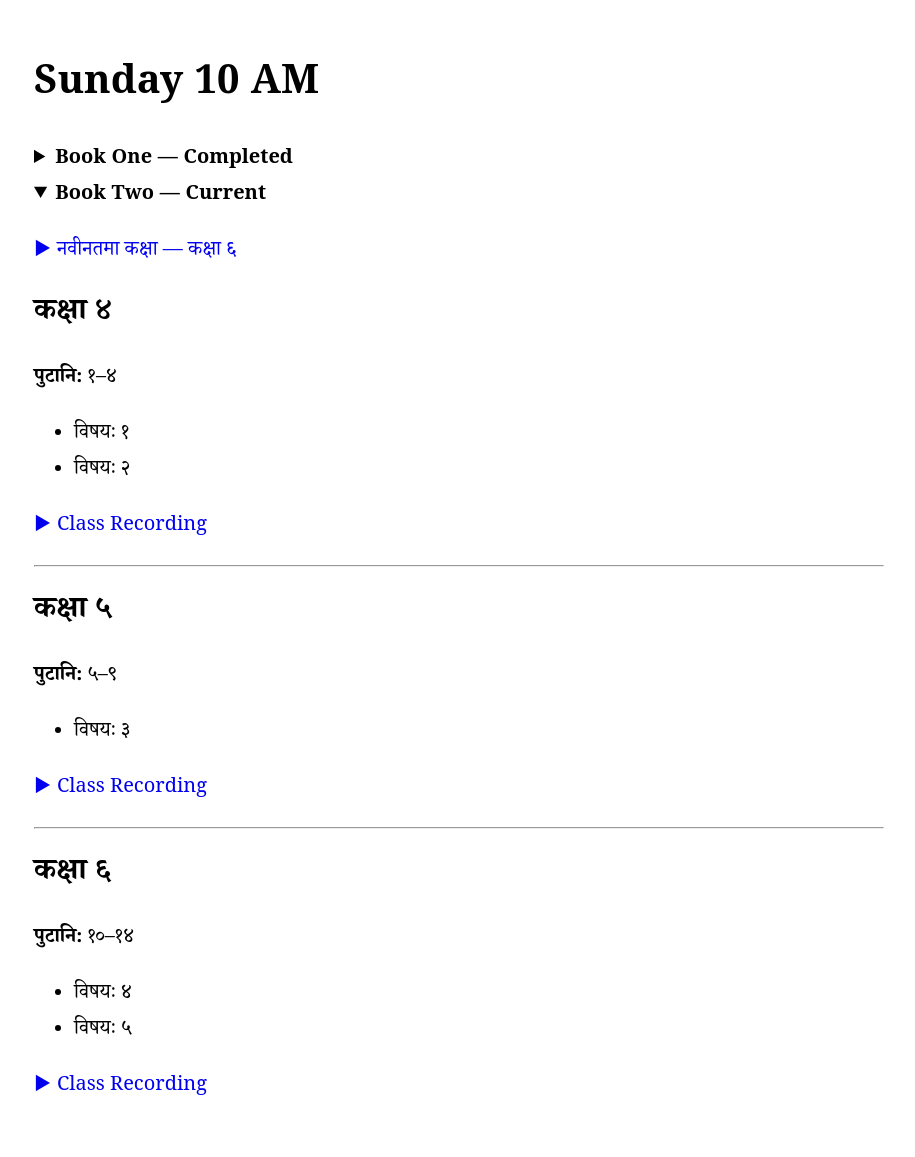
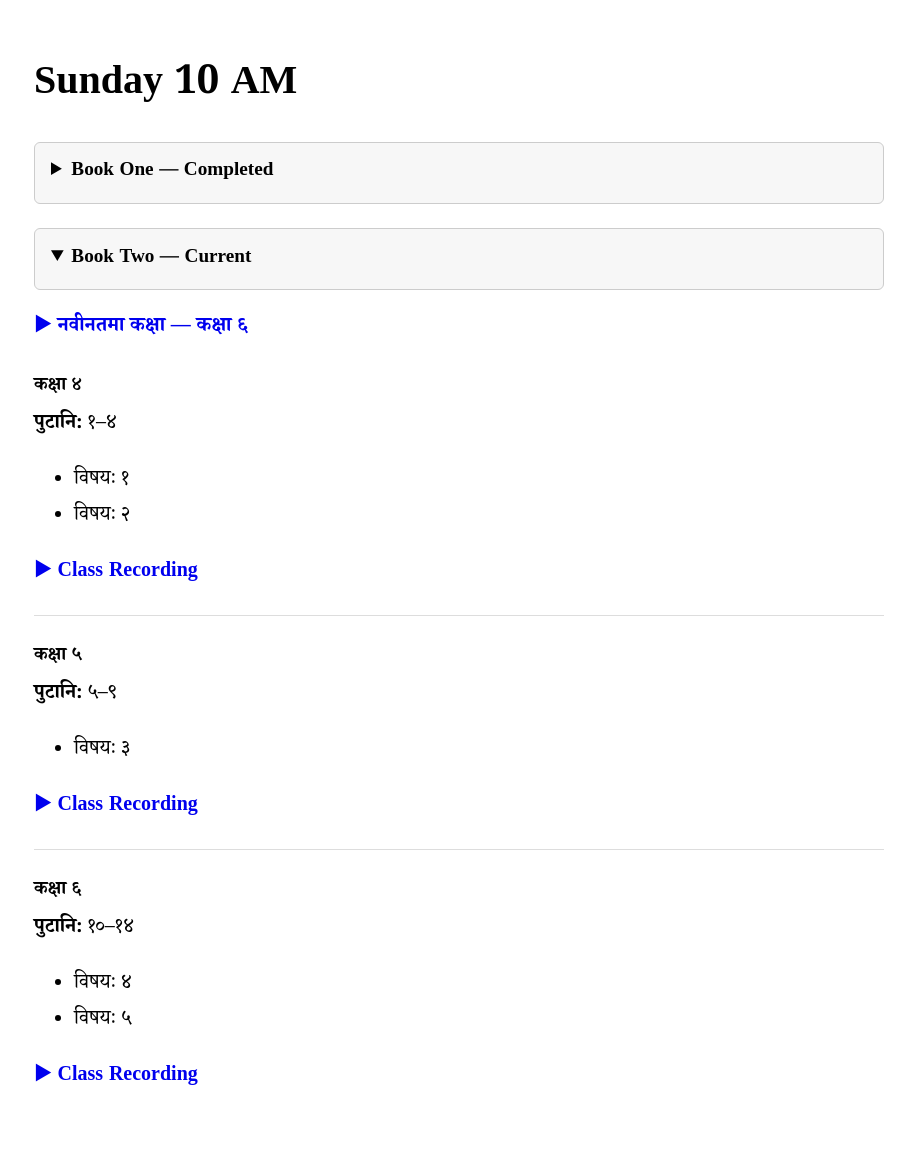
Before and after one commit to samskritaamritam/samskritaamritam, a Jekyll site: the page built from class-test.md, in a window 1280 px wide. Shown: the whole page, without its empty margins (181-1096 px from the left). Built offline with Jekyll 4.4.1, drawn with Linux system fonts in a browser that asks for light colours; some web fonts are replaced.

Commit message:
Style book sections and class entry

```diff
--- a/assets/css/style.css
+++ b/assets/css/style.css
@@ -1,6 +1,6 @@
 body {
     margin: 0;
-    font-family: "Noto Serif Devanagari", "Noto Serif", serif;
+    font-family: "Tiro Devanagari Sanskrit", "Noto Serif Devanagari", serif;
     line-height: 1.8;
     font-size: 20px;
 }
@@ -16,5 +16,40 @@ h1, h2, h3 {
 }
 
 a {
+    font-weight: 600;
     text-decoration: none;
 }
+
+details {
+    margin: 1.5rem 0;
+}
+
+summary {
+    cursor: pointer;
+    font-weight: 700;
+    font-size: 1.2rem;
+    padding: 0.8rem 1rem;
+    border: 1px solid #ccc;
+    border-radius: 6px;
+    background: #f7f7f7;
+}
+
+details[open] summary {
+    margin-bottom: 1rem;
+}
+
+details h2 {
+    margin-top: 1.8rem;
+    margin-bottom: 0.4rem;
+    font-size: 1.15rem;
+}
+
+details h2 + p {
+    margin-top: 0.2rem;
+}
+
+details hr {
+    border: 0;
+    border-top: 1px solid #ddd;
+    margin: 1.5rem 0;
+}
--- a/class-test.md
+++ b/class-test.md
@@ -6,7 +6,7 @@ title: Sunday 10 AM — Test
 # Sunday 10 AM
 
 <details markdown="1">
-<summary><strong>Book One — Completed</strong></summary>
+<summary>Book One — Completed</summary>
 
 ## कक्षा १
 
@@ -42,7 +42,7 @@ title: Sunday 10 AM — Test
 
 
 <details markdown="1" open>
-<summary><strong>Book Two — Current</strong></summary>
+<summary>Book Two — Current</summary>
 
 <p><a href="#class-6">▶ नवीनतमा कक्षा — कक्षा ६</a></p>
 
```
